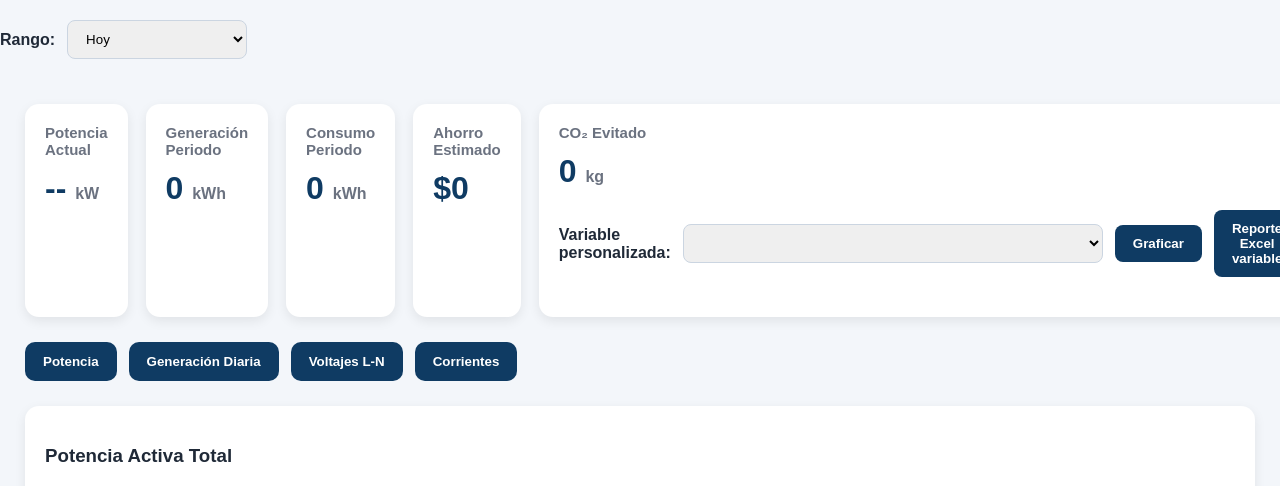
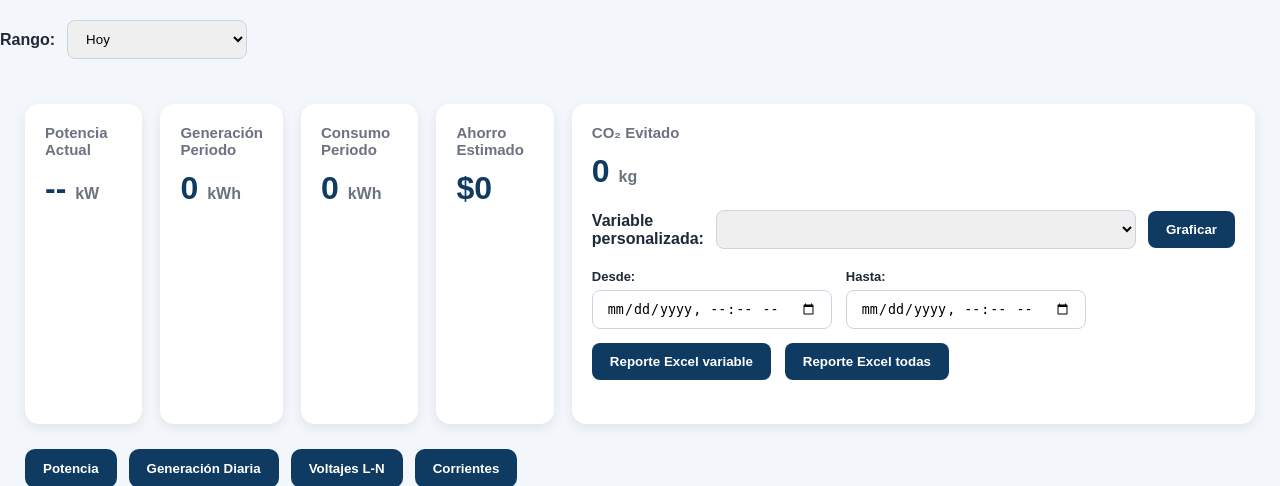
Before and after one commit to pyptec/scr, a Flask app: page /dashboard in a window 1280 px wide; the page is wider, and only the part inside the window is pictured. Shown: the part 68-554 px from the top of that part. Run offline with Flask 3, Linux system fonts and the light colour scheme; data that the repository does not hold is empty.

Commit message:
se agrega reportes cvs

```diff
--- a/static/css/dashboard.css
+++ b/static/css/dashboard.css
@@ -216,3 +216,44 @@ header {
     background: white;
     padding: 3px;
 }
+
+.reporte-selector {
+    margin: 18px 0 24px 0;
+    display: flex;
+    gap: 14px;
+    align-items: end;
+    flex-wrap: wrap;
+}
+
+.reporte-selector div {
+    display: flex;
+    flex-direction: column;
+    gap: 6px;
+}
+
+.reporte-selector label {
+    font-weight: bold;
+    color: #1f2937;
+    font-size: 13px;
+}
+
+.reporte-selector input {
+    padding: 10px 14px;
+    border-radius: 8px;
+    border: 1px solid #cbd5e1;
+    min-width: 210px;
+}
+
+.reporte-selector button {
+    background: #0f3b63;
+    color: white;
+    border: none;
+    padding: 11px 18px;
+    border-radius: 8px;
+    cursor: pointer;
+    font-weight: bold;
+}
+
+.reporte-selector button:hover {
+    background: #14558c;
+}
--- a/templates/dashboard.html
+++ b/templates/dashboard.html
@@ -78,7 +78,7 @@
                 <span class="unit">kg</span>
             </div>
 
-    <div class="variable-selector">
+   <div class="variable-selector">
         <label for="selectVariable">Variable personalizada:</label>
 
         <select id="selectVariable">
@@ -88,6 +88,18 @@
         <button onclick="graficarVariableSeleccionada()">
             Graficar
         </button>
+    </div>
+
+        <div class="reporte-selector">
+        <div>
+            <label for="fechaInicioReporte">Desde:</label>
+            <input type="datetime-local" id="fechaInicioReporte">
+        </div>
+
+        <div>
+            <label for="fechaFinReporte">Hasta:</label>
+            <input type="datetime-local" id="fechaFinReporte">
+        </div>
 
         <button onclick="generarReporteExcelVariable()">
             Reporte Excel variable
```
Also changed, not shown: static/js/dashboard.js (+73 -3 lines).
